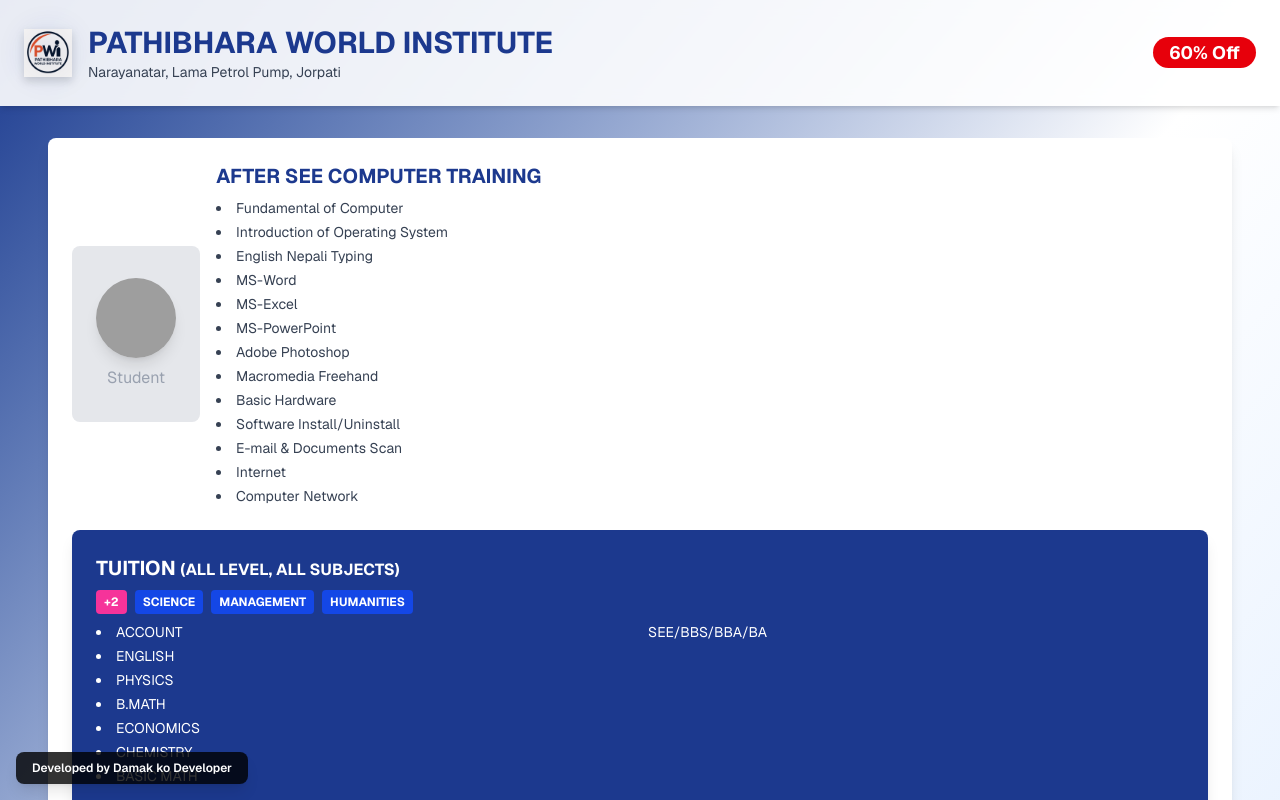
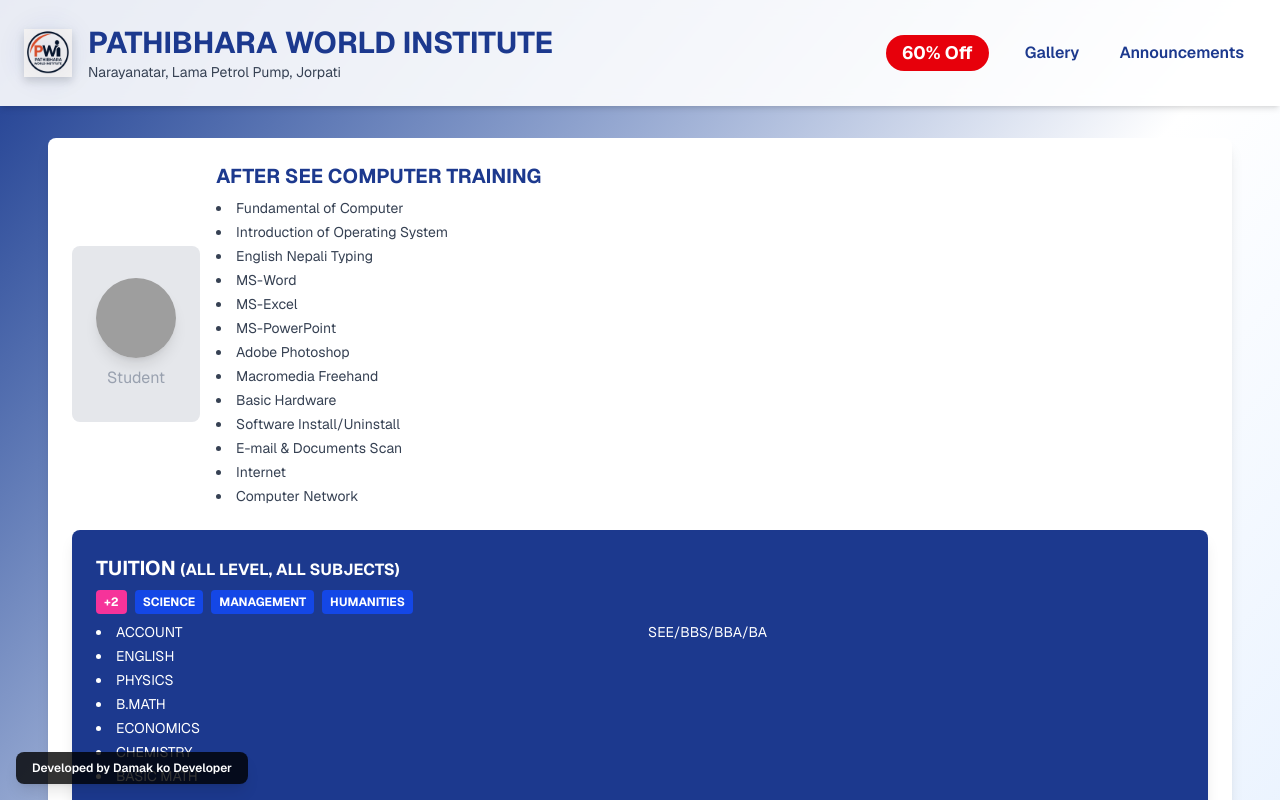
Before and after one commit to Thuglifescientist2018/pathivara-world-institute, a Next.js app: page / in a window 1280 px wide. Shown: the top 800 px of the page. Built offline with nearby package versions, Linux system fonts and the light colour scheme; grey boxes are pictures that could not be loaded.

Commit message:
added menus on the header

```diff
--- a/app/page.js
+++ b/app/page.js
@@ -1,5 +1,6 @@
 "use client";
 import Image from "next/image";
+import Link from "next/link";
 import { useRef, useEffect } from "react";
 import VanillaTilt from "vanilla-tilt";
 
@@ -68,8 +69,24 @@
             <p className="text-xs md:text-sm text-gray-700">Narayanatar, Lama Petrol Pump, Jorpati</p>
           </div>
         </div>
-        <div className="mt-4 md:mt-0">
+        <div className="flex items-center gap-6 mt-4 md:mt-0">
           <span className="bg-red-600 text-white px-4 py-1 rounded-full font-bold text-lg">60% Off</span>
+          <nav className="flex gap-4">
+            <Link
+              href="/gallery"
+              className="relative px-3 py-2 font-semibold text-blue-900 rounded transition duration-200 hover:bg-blue-100 hover:text-blue-700 focus:outline-none focus:ring-2 focus:ring-blue-400"
+            >
+              <span className="relative z-10">Gallery</span>
+              <span className="absolute left-0 bottom-0 w-full h-0.5 bg-blue-700 scale-x-0 group-hover:scale-x-100 transition-transform origin-left duration-300" />
+            </Link>
+            <Link
+              href="/announcements"
+              className="relative px-3 py-2 font-semibold text-blue-900 rounded transition duration-200 hover:bg-blue-100 hover:text-blue-700 focus:outline-none focus:ring-2 focus:ring-blue-400"
+            >
+              <span className="relative z-10">Announcements</span>
+              <span className="absolute left-0 bottom-0 w-full h-0.5 bg-blue-700 scale-x-0 group-hover:scale-x-100 transition-transform origin-left duration-300" />
+            </Link>
+          </nav>
         </div>
       </header>
 
```
